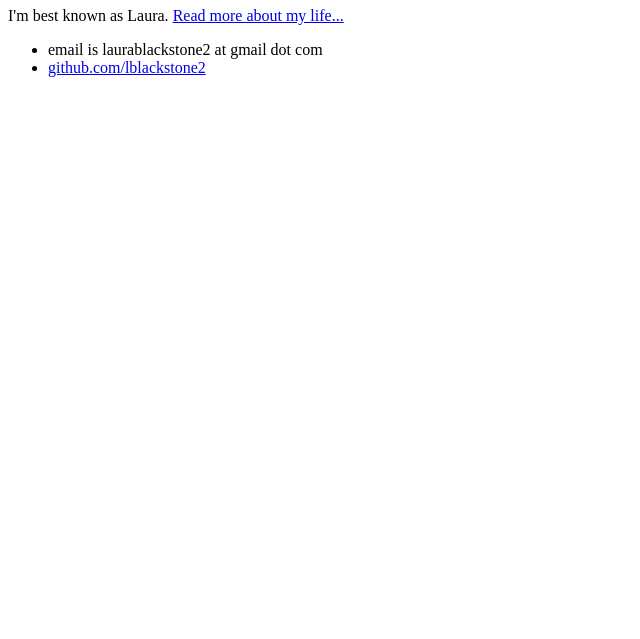
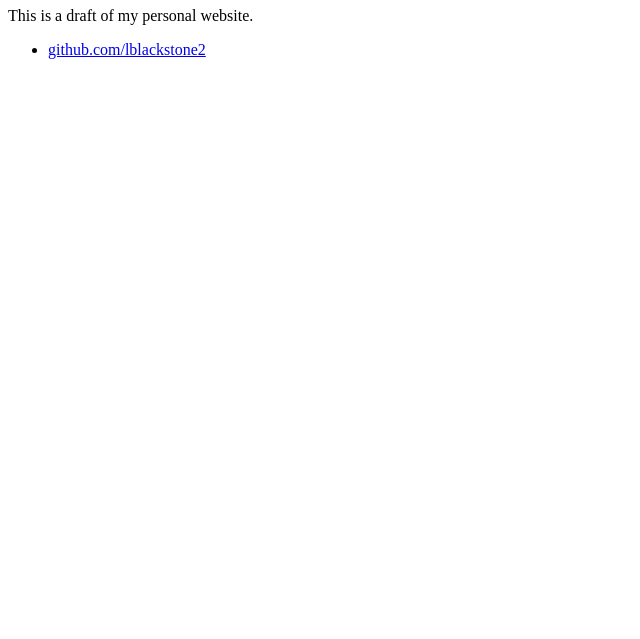
Before and after one commit to lblackstone2/lblackstone2.github.io, a plain HTML site: page index.html in a window 1280 px wide. Shown: the part 161-800 px from the top of the page, without its empty margins (0-640 px from the left). Drawn offline with Linux system fonts and the light colour scheme.

Commit message:
Update index.html

```diff
--- a/index.html
+++ b/index.html
@@ -15,12 +15,11 @@
 		<div class="container">
     		<div class="blurb">
         		<h1>Hi there, I'm Laura Blackstone!</h1>
-				<p>I'm best known as Laura. <a href="/about">Read more about my life...</a></p>
+				<p>This is a draft of my personal website.</p>
     		</div><!-- /.blurb -->
 		</div><!-- /.container -->
 		<footer>
     		<ul>
-        		<li> email is laurablackstone2 at gmail dot com</li>
         		<li><a href="https://github.com/lblackstone2">github.com/lblackstone2</a></li>
 			</ul>
 		</footer>
```
